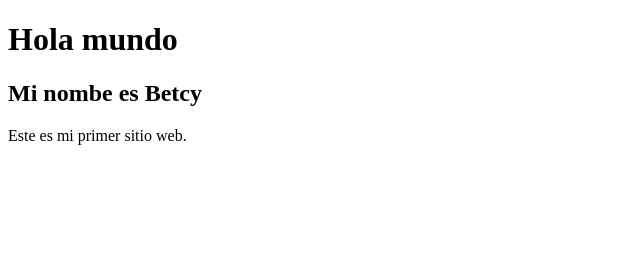
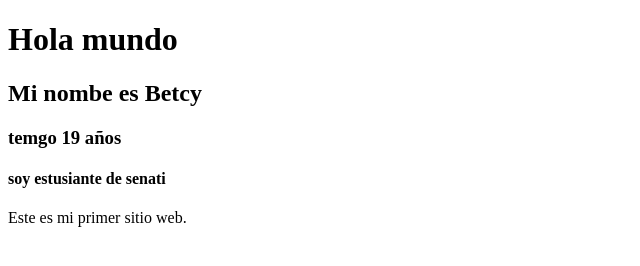
Before and after one commit to quispecondoribetcy-hub/BetcyQuispecondori, a plain HTML site: page index.html in a window 1280 px wide. Shown: the whole page, without its empty margins (0-640 px from the left). Drawn offline with Linux system fonts and the light colour scheme.

Commit message:
mi primera pagina

```diff
--- a/index.html
+++ b/index.html
@@ -7,7 +7,8 @@
   <body>
     <h1>Hola mundo</h1>
     <h2>Mi nombe es Betcy</h2>
-
+    <h3>temgo 19 años</h3>
+    <h4>soy estusiante de senati</h4>
     <p>Este es mi primer sitio web.</p>
 
 
```
